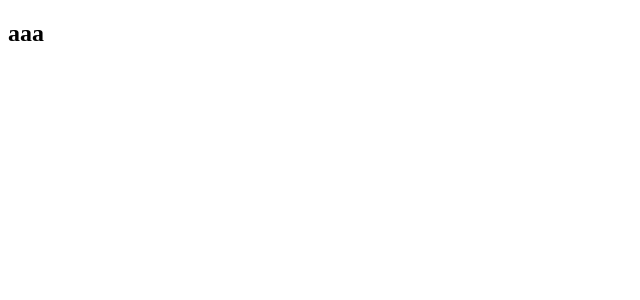
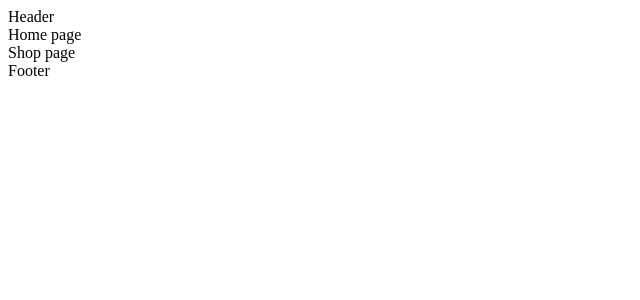
Before and after one commit to aliakbarimanov/shop-with-react, a React (Create React App) app: page / in a window 1280 px wide. Shown: the top 300 px of the page, without its empty margins (0-640 px from the left). Built offline with nearby package versions, Linux system fonts and the light colour scheme.

Commit message:
ready for Link ing

```diff
--- a/src/App.js
+++ b/src/App.js
@@ -1,6 +1,21 @@
+// import components
+import Header from "./components/Header";
+import Footer from "./components/Footer";
+
+//import pages
+import Home from "./pages/Home";
+import Shop from "./pages/Shop";
+
 const App = () => {
   return(
-    <h2>aaa</h2>
+    <>
+    <Header/>
+    <main>
+      <Home/>
+      <Shop/>
+    </main>
+    <Footer/>
+    </>
   )
 }
 
--- /dev/null
+++ b/src/components/Footer.jsx
@@ -0,0 +1,7 @@
+const Footer = () => {
+    return(
+        <footer className="footer">Footer</footer>
+    )
+}
+
+export default Footer;
--- /dev/null
+++ b/src/components/Header.jsx
@@ -0,0 +1,7 @@
+const Header = () => {
+    return(
+        <header className="header">Header</header>
+    )
+}
+
+export default Header;
--- /dev/null
+++ b/src/pages/Home.jsx
@@ -0,0 +1,7 @@
+const Home = () => {
+    return(
+        <section className="hero">Home page</section>
+    )
+}
+
+export default Home;
--- /dev/null
+++ b/src/pages/Shop.jsx
@@ -0,0 +1,7 @@
+const Shop = () => {
+    return(
+        <section className="shopPage">Shop page</section>
+    )
+}
+
+export default Shop;
```
